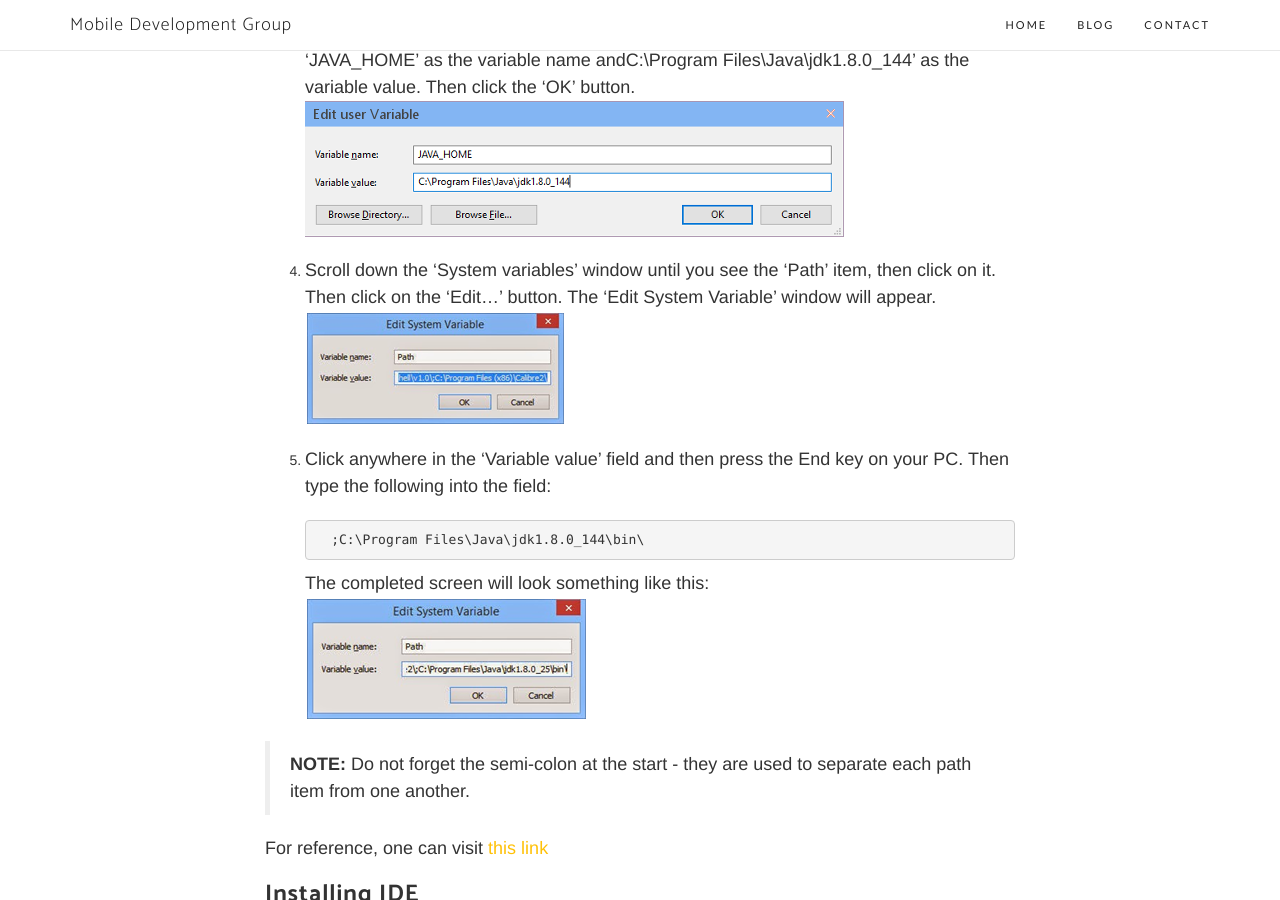
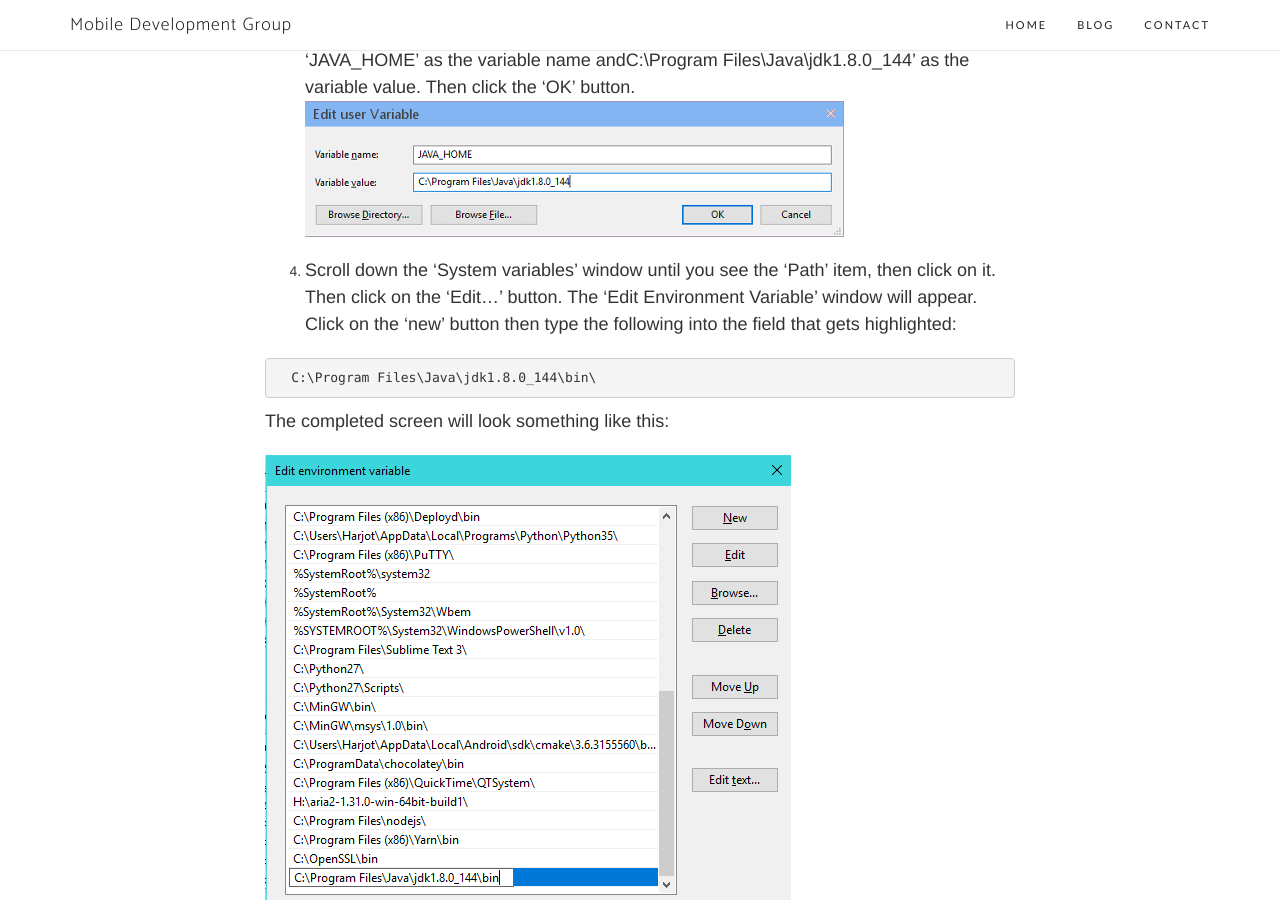
Before and after one commit to suyashmahar/sdsmdg.github.io, a Jekyll site: the page built from _posts/2017-08-29-Android-Studio-Installation.md, in a window 1280 px wide and 900 px high, scrolled down 2078 px. Built offline with Jekyll 4.4.1, drawn with Linux system fonts in a browser that asks for light colours; nearby versions of some CDN libraries; some web fonts are replaced.

Commit message:
minor changes in studio installation blog

````diff
--- a/_posts/2017-08-29-Android-Studio-Installation.md
+++ b/_posts/2017-08-29-Android-Studio-Installation.md
@@ -61,21 +61,16 @@ After installing the JDK, you need to set the environment variable JAVA_HOME pat
     <img src="{{ "images/installation/new_system_variable.png" | prepend: site.asset_add }}" alt="New System Variable">
 </a>
 
-4. Scroll down the 'System variables' window until you see the 'Path' item, then click on it. Then click on the 'Edit...' button. The 'Edit System Variable' window will appear.
-<a href="{{ "images/installation/edit_system_variable.png" | prepend: site.asset_add }}">
-    <img src="{{ "images/installation/edit_system_variable.png" | prepend: site.asset_add }}" alt="Edit System Variable">
-</a>
+4. Scroll down the 'System variables' window until you see the 'Path' item, then click on it. Then click on the 'Edit...' button. The 'Edit Environment Variable' window will appear. Click on the 'new' button then type the following into the field that gets highlighted:
 
-
-5. Click anywhere in the 'Variable value' field and then press the End key on your PC. Then type the following into the field:
 ```
-  ;C:\Program Files\Java\jdk1.8.0_144\bin\
+  C:\Program Files\Java\jdk1.8.0_144\bin\
 ```
 The completed screen will look something like this:
-![Edit system variable 2]({{ "images/installation/edit_system_variable2.png" | prepend: site.asset_add }})
 
-> **NOTE:** Do not forget the semi-colon at the start - they are used to separate each path item from one another.
-
+<a href="{{ "images/installation/edit_path_screeenshot.png" | prepend: site.asset_add }}">
+    <img src="{{ "images/installation/edit_path_screeenshot.png" | prepend: site.asset_add }}" alt="Edit Environment Variable">
+</a>
 
 For reference, one can visit [this link](http://ridz1ba.blogspot.in/2015/01/how-to-install-oracle-java-and-andoid.html)
 
````
Also changed, not shown: assets/images/installation/edit_path_screeenshot.png (added).
